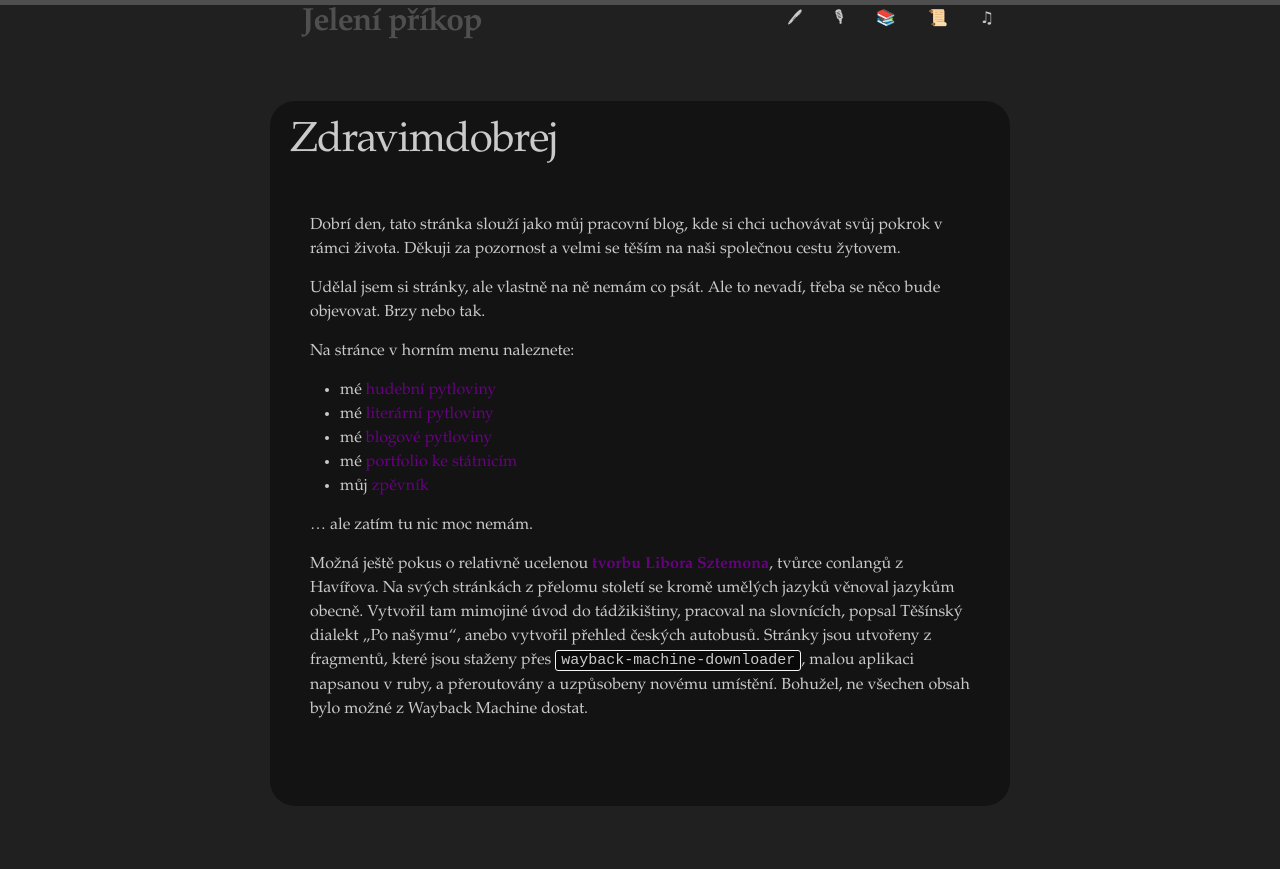
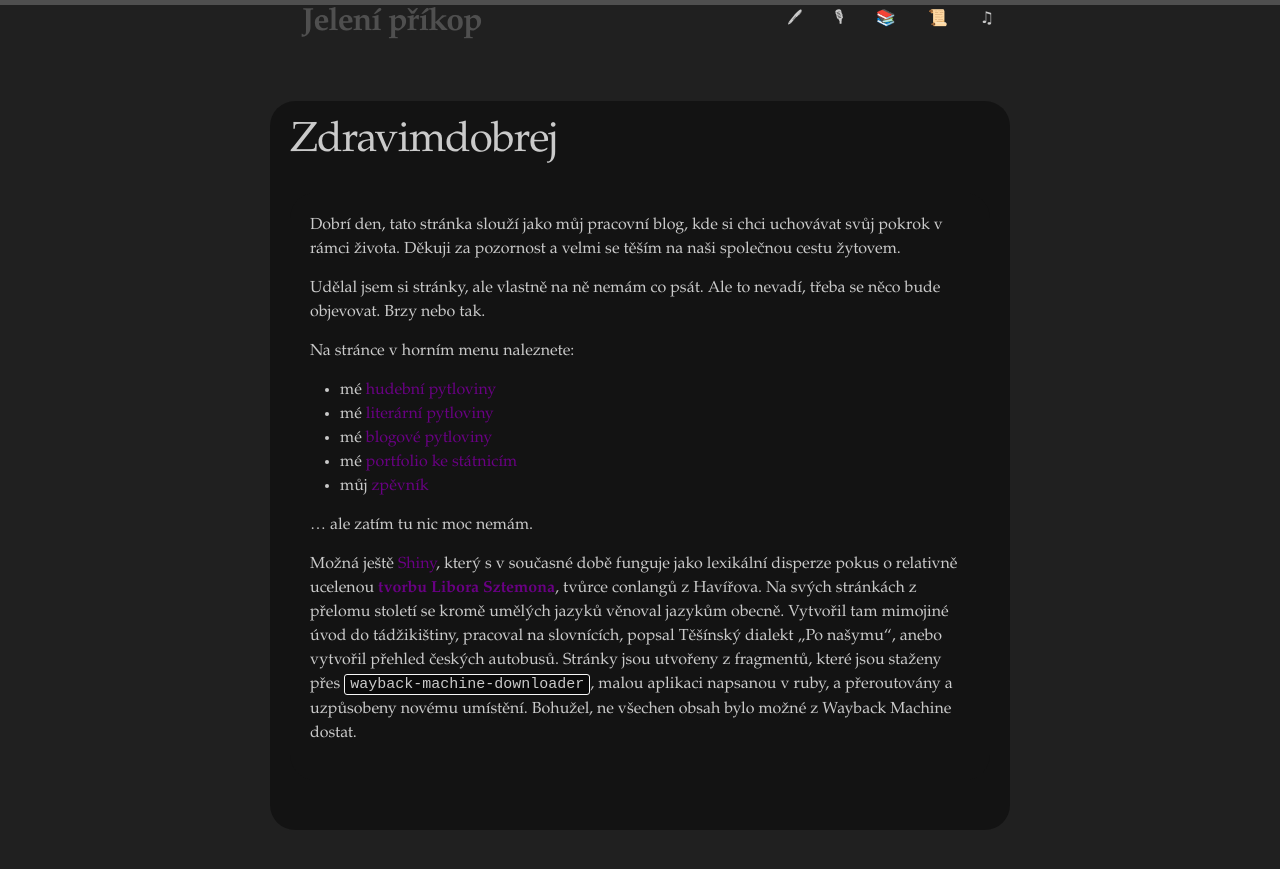
Before and after one commit to isflax/isflax.github.io, a Jekyll site: the page built from index.markdown, in a window 1280 px wide. Shown: the top 869 px of the page. Built offline with Jekyll 4.4.1, drawn with Linux system fonts in a browser that asks for light colours.

Commit message:
update index

```diff
--- a/index.markdown
+++ b/index.markdown
@@ -18,4 +18,4 @@
 
 ... ale zatím tu nic moc nemám.
 
-Možná ještě pokus o relativně ucelenou [**tvorbu Libora Sztemona**](/ls78), tvůrce conlangů z Havířova. Na svých stránkách z přelomu století se kromě umělých jazyků věnoval jazykům obecně. Vytvořil tam mimojiné úvod do tádžikištiny, pracoval na slovnících, popsal Těšínský dialekt „Po našymu“, anebo vytvořil přehled českých autobusů. Stránky jsou utvořeny z fragmentů, které jsou staženy přes `wayback-machine-downloader`, malou aplikaci napsanou v ruby, a přeroutovány a uzpůsobeny novému umístění. Bohužel, ne všechen obsah bylo možné z Wayback Machine dostat.
+Možná ještě [Shiny](/shiny/), který s v současné době funguje jako lexikální disperze pokus o relativně ucelenou [**tvorbu Libora Sztemona**](/ls78), tvůrce conlangů z Havířova. Na svých stránkách z přelomu století se kromě umělých jazyků věnoval jazykům obecně. Vytvořil tam mimojiné úvod do tádžikištiny, pracoval na slovnících, popsal Těšínský dialekt „Po našymu“, anebo vytvořil přehled českých autobusů. Stránky jsou utvořeny z fragmentů, které jsou staženy přes `wayback-machine-downloader`, malou aplikaci napsanou v ruby, a přeroutovány a uzpůsobeny novému umístění. Bohužel, ne všechen obsah bylo možné z Wayback Machine dostat.
```
